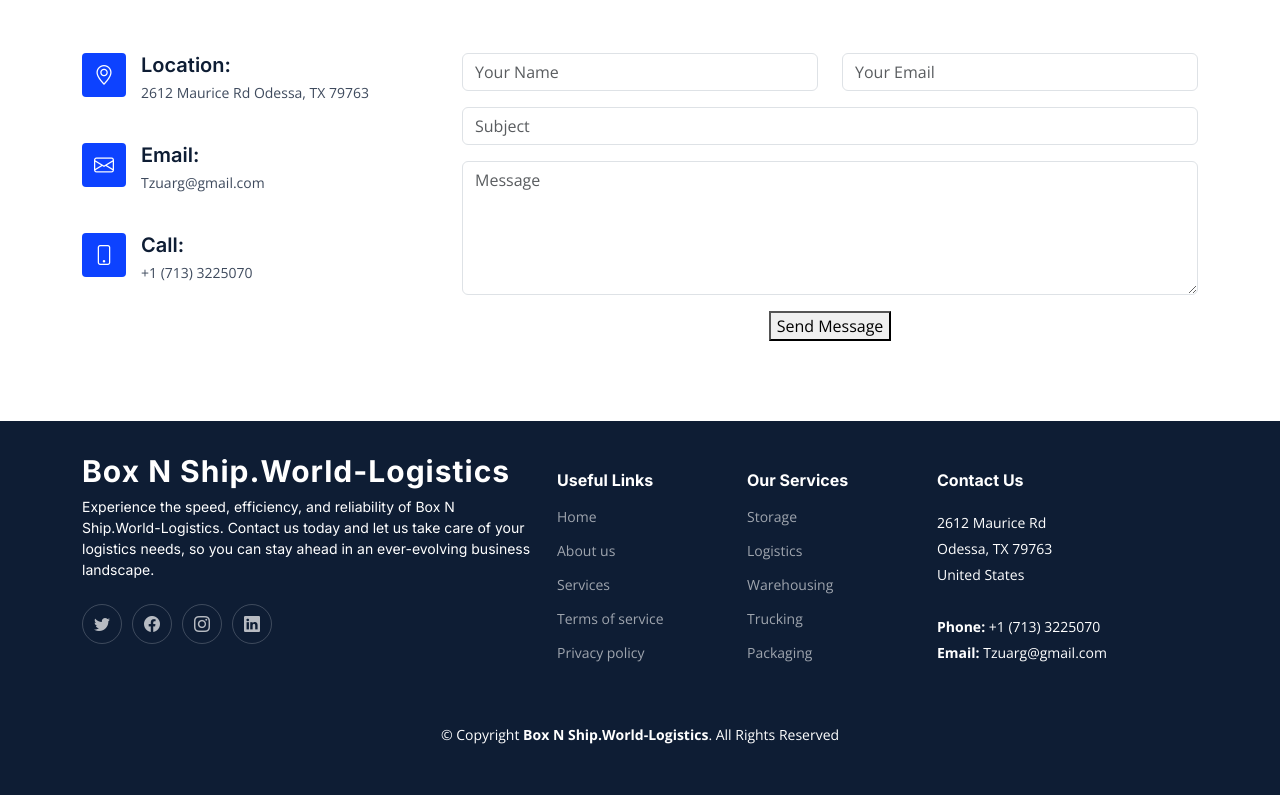
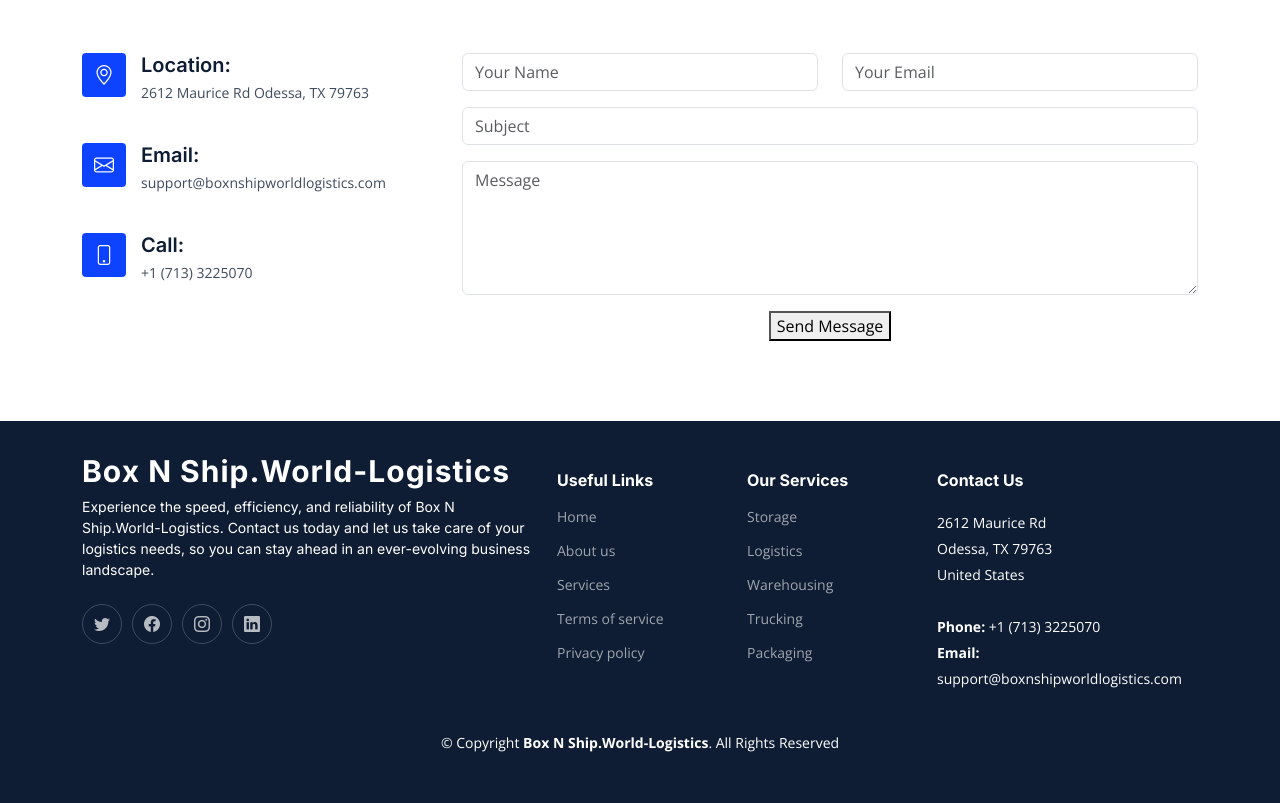
Before and after one commit to dreazyhub/turbo, a Django app: page /contact/ in a window 1280 px wide. Shown: the part 1002-1805 px from the top of the page. Run offline with Django 4.2, Linux system fonts and the light colour scheme; some libraries are stand-ins or nearby versions.

Commit message:
updated staticfiles

```diff
--- a/clientside/templates/contact.html
+++ b/clientside/templates/contact.html
@@ -49,7 +49,7 @@
             <i class="bi bi-envelope flex-shrink-0"></i>
             <div>
               <h4>Email:</h4>
-              <p>Tzuarg@gmail.com</p>
+              <p> support@boxnshipworldlogistics.com</p>
             </div>
           </div><!-- End Info Item -->
 
--- a/clientside/templates/index1.html
+++ b/clientside/templates/index1.html
@@ -126,7 +126,7 @@
             Odessa, TX 79763<br>
             United States <br><br>
             <strong>Phone:</strong> +1 (713) 3225070<br>
-            <strong>Email:</strong> Tzuarg@gmail.com<br>
+            <strong>Email:</strong> support@boxnshipworldlogistics.com<br>
           </p>
 
         </div>
```
Also changed, not shown: 17 other files.
